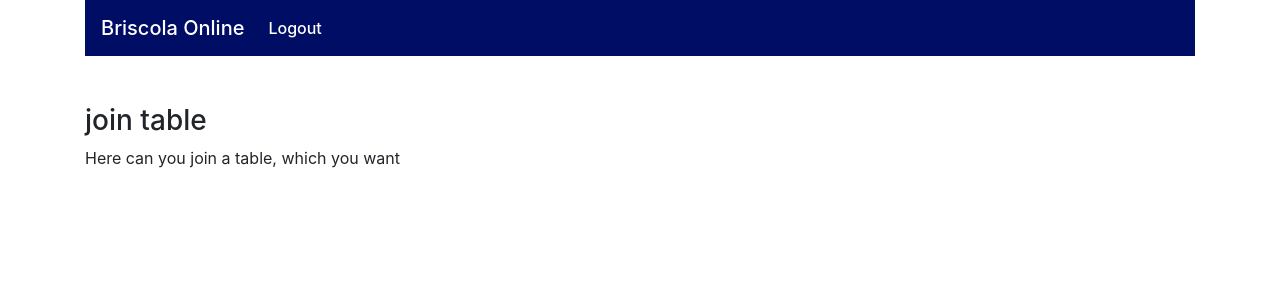
After one commit to Comusch/Server_briscola, a Flask app: page /join-table in a window 1280 px wide. The commit adds this page. Shown: the top 300 px of the page. Run offline with Flask 3, Linux system fonts and the light colour scheme; the visitor is signed in with stand-in values (Sample User, id 1); some libraries are stand-ins or nearby versions.

Commit message:
creating the join-table and create-table Website

```diff
--- a/app.py
+++ b/app.py
@@ -7,8 +7,10 @@ from werkzeug.security import generate_password_hash, check_password_hash
 
 db = SQLAlchemy()
 DB_NAME = "database.db"
+tables = []
 
 def create_app():
+    #create the app and the database
     app = Flask(__name__)
     app.config['SECRET_KEY'] = "Winnetou"
     app.config['SQLALCHEMY_DATABASE_URI'] = f'sqlite:///{DB_NAME}'
@@ -31,6 +33,11 @@ def create_app():
 
     create_database(app)
 
+    # the website is now running
+    # in the following the tables and the game mode will be created
+    # TODO: create the tables and the game mode
+
+
     return app
 
 
--- a/static/CSS-files/home.css
+++ b/static/CSS-files/home.css
@@ -1,7 +1,7 @@
 
 
 .Welcome{
-    font-size: 30px;
+    font-size: 20px;
     font-weight: 500;
     color: #ffffff;
     background-color: rgb(0, 13, 100);
--- a/templates/Home.html
+++ b/templates/Home.html
@@ -11,13 +11,13 @@
     <div class="container2">
         <div class="row">
             <div class="col-md-6">
-                <a href="/createTabel" class="btn btn-primary btn-lg">
+                <a href="/create-table" class="btn btn-primary btn-lg">
                     <img src="{{ url_for('static', filename='Icons/plus(1).png') }}" alt="plus" class="plus" width="30" height="30">
                     Create a new table
                 </a>
             </div>
             <div class="col-md-6">
-                <a href="/joinTabel" class="btn btn-primary btn-lg">
+                <a href="/join-table" class="btn btn-primary btn-lg">
                     <img src="{{ url_for('static', filename='Icons/share.png') }}" alt="join" class="join" width="30" height="30">
                     Join a table
                 </a>
--- a/templates/base.html
+++ b/templates/base.html
@@ -15,7 +15,7 @@
       crossorigin="anonymous"
     />
     {% block styles %}{% endblock %}
-    <link rel="shortcut icon" type="image/png" sizes="32x32" href="../static/Icons/logo.png">
+    <link rel="shortcut icon" type="image/png" sizes="32x32" href="{{ url_for("static", filename="Icons/logo.png") }}">
     <title>
         {% block title %}Home{% endblock %}
     </title>
--- /dev/null
+++ b/templates/joinTable.html
@@ -0,0 +1,8 @@
+{% extends "base.html" %}
+{% block title %}
+join table
+{% endblock %}
+{% block content %}
+    <h3>join table</h3>
+    <p>Here can you join a table, which you want</p>
+{% endblock %}
--- a/view.py
+++ b/view.py
@@ -9,3 +9,13 @@ views = Blueprint('views', __name__)
 @login_required
 def home():
     return render_template("Home.html",  user=current_user)
+
+@views.route('/create-table', methods=['GET', 'POST'])
+@login_required
+def create_table():
+    return render_template("createTabel.html", user=current_user)
+
+@views.route('/join-table', methods=['GET', 'POST'])
+@login_required
+def join_table():
+    return render_template("joinTable.html", user=current_user)
```
Also changed, not shown: Tabel.py (added, +34 -0 lines), templates/createTabel.html (added, +8 -0 lines), static/Icons/logo.png.
